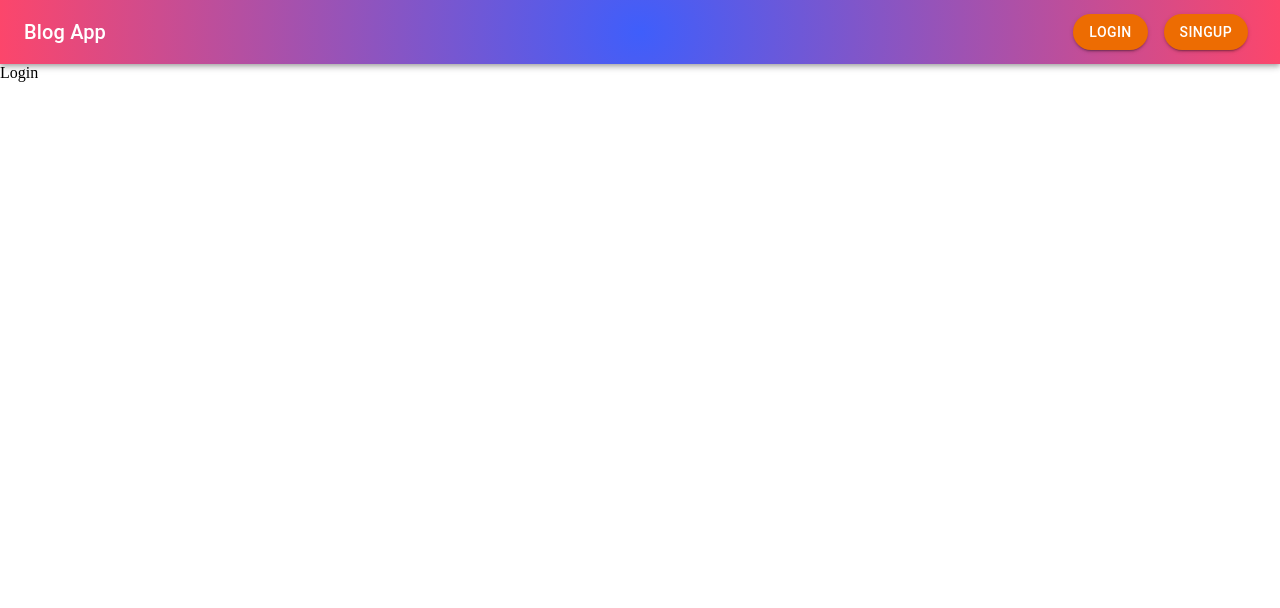
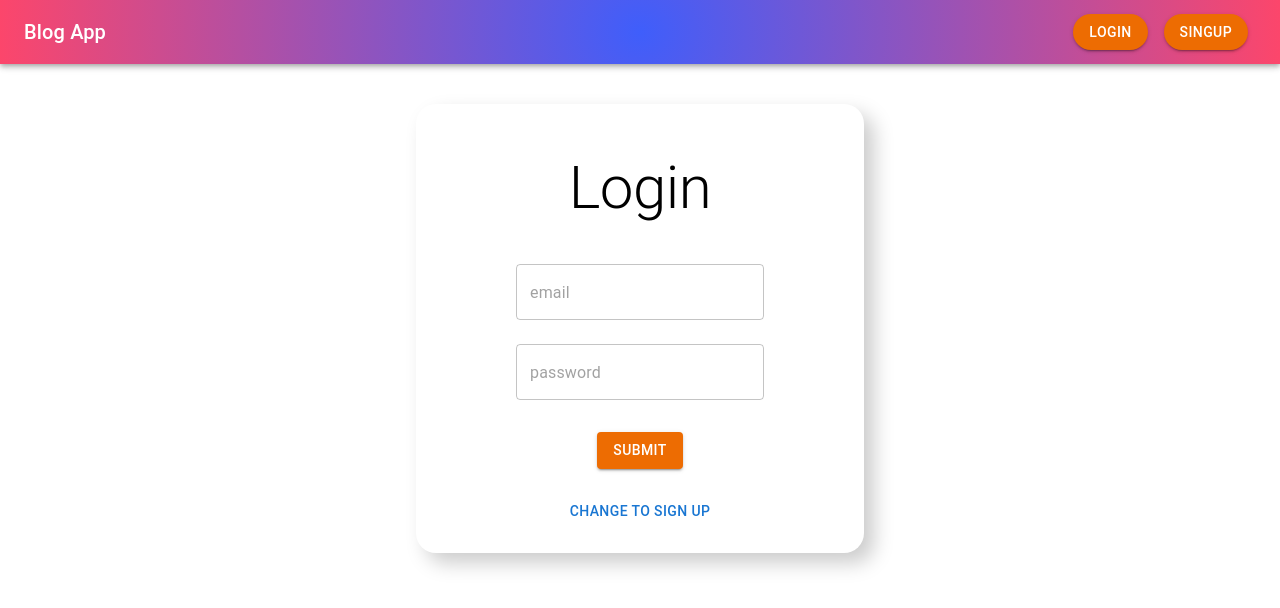
Before and after one commit to suraj9060/BlogApp, a React (Create React App) app: page /auth in a window 1280 px wide. Shown: the top 608 px of the page. Built offline with nearby package versions, Linux system fonts and the light colour scheme.

Commit message:
sign in and signup UI done

```diff
--- a/src/components/Auth.jsx
+++ b/src/components/Auth.jsx
@@ -1,9 +1,44 @@
-import React from 'react'
+import { Button, TextField, Typography } from "@mui/material";
+import { Box } from "@mui/system";
+import React, { useState } from "react";
 
 const Auth = () => {
+  const [isSignup , setIsSignup] = useState(false)
   return (
-    <div>Login</div>
-  )
-}
+    <div>
+      <form>
+        <Box
+          maxWidth={400}
+          display={"flex"}
+          flexDirection={"column"}
+          alignItems="center"
+          justifyContent={"center"}
+          boxShadow="10px 10px 20px #ccc"
+          padding={3}
+          margin="auto"
+          marginTop={5}
+          borderRadius={5}
+        >
+          <Typography variant="h2" padding={3} textAlign="center">
+            {isSignup ? "Sign Up" : "Login"}
+          </Typography>
+          {isSignup && <TextField placeholder="name" margin="normal" />}
+          <TextField type={"email"} placeholder="email" margin="normal" />
+          <TextField type={"password"} placeholder="password" margin="normal" />
+          <Button
+            variant="contained"
+            sx={{ borderRadisus: 3, marginTop: 3 }}
+            color="warning"
+          >
+            Submit
+          </Button>
+          <Button onClick={()=>setIsSignup(!isSignup)} sx={{ borderRadisus: 3, marginTop: 3 }}>
+            Change To {isSignup ? "Login" : "Sign Up"}
+          </Button>
+        </Box>
+      </form>
+    </div>
+  );
+};
 
-export default Auth
+export default Auth;
```
